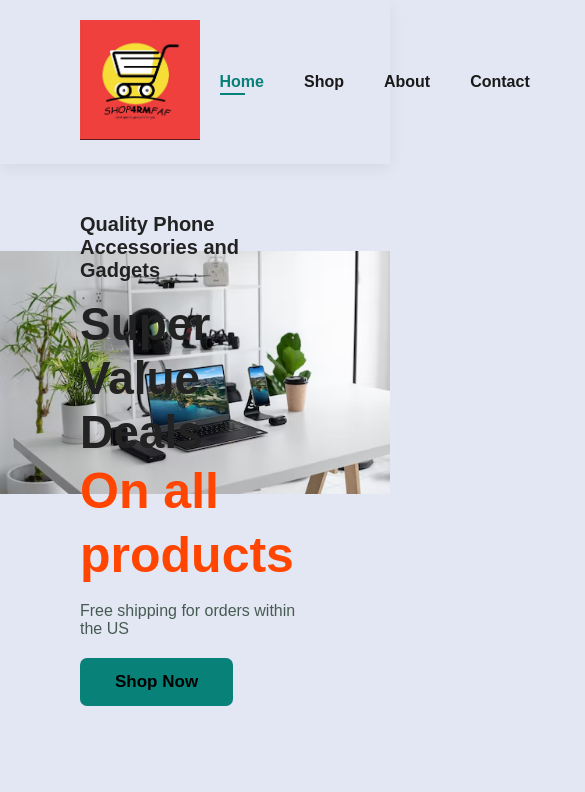
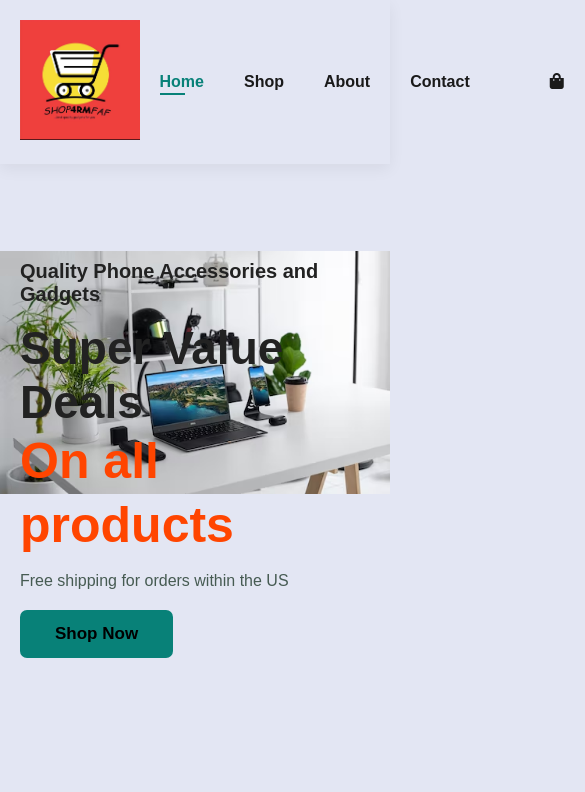
Before and after one commit to joelned/E-commerce-Landing-Page, a plain HTML site: page index.html in a window 390 px wide. Shown: the top 792 px of the page, 585 px wide, since content can reach past the window. Drawn offline with Linux system fonts and the light colour scheme; a script that the page names is missing; files whose address does not match are found by name.

Commit message:
media queries

```diff
--- a/style.css
+++ b/style.css
@@ -333,3 +333,28 @@ footer a{
     color:#088178;
 
 }
+* {
+    margin: 0;
+    padding: 0;
+    box-sizing: border-box;
+    font-family: 'Spartan', sans-serif;
+}
+
+
+@media screen and (max-width: 768px) {
+    #header {
+        padding: 20px;
+    }
+
+    #hero {
+        padding: 0 20px;
+    }
+
+    #product1 .procontain {
+        width: 100%;
+    }
+
+    #newsletter {
+        padding: 20px;
+    }
+}
```
